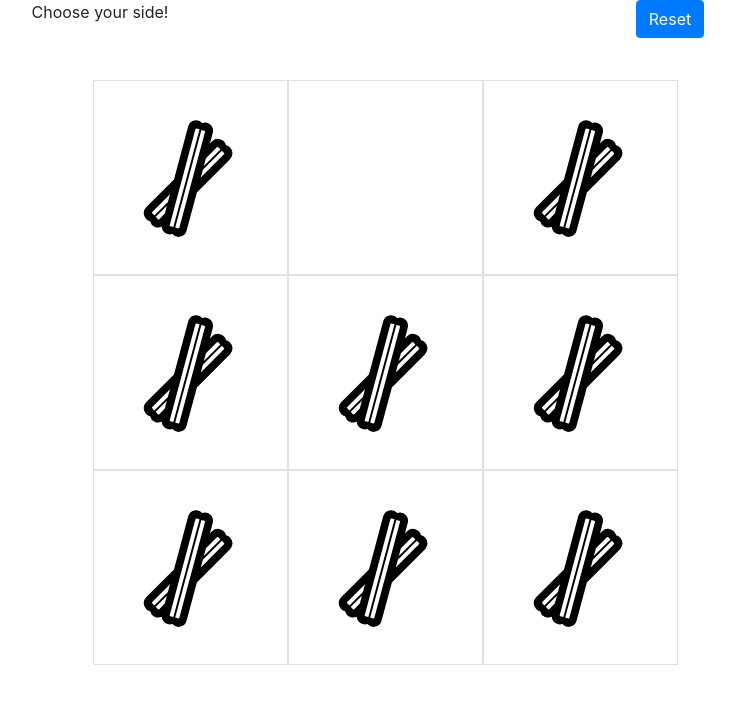
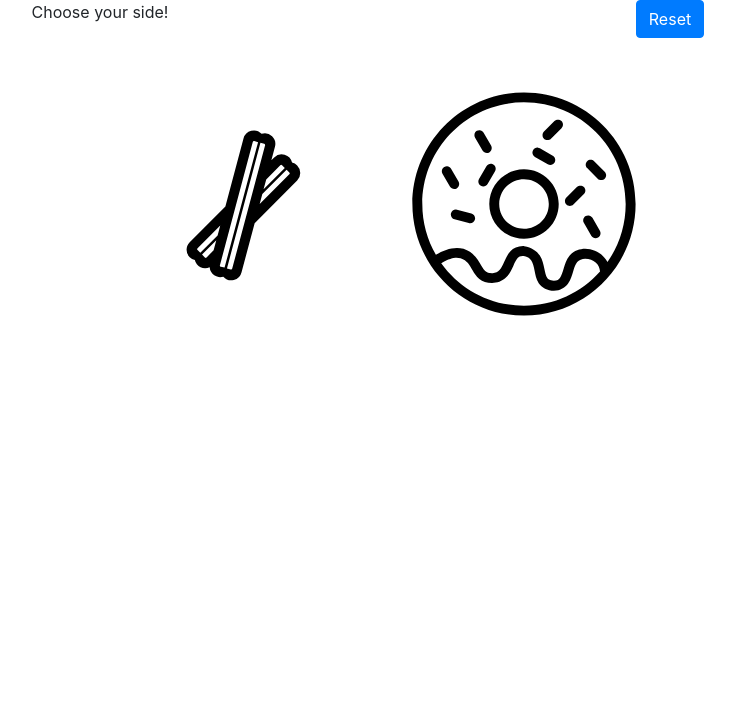
Before and after one commit to xytxxx/React-tic-tac-toe, a React (Create React App) app: page / in a window 1280 px wide. Shown: the top 704 px of the page, without its empty margins (255-990 px from the left). Built offline with nearby package versions, Linux system fonts and the light colour scheme.

Commit message:
game works

```diff
--- a/src/index.jsx
+++ b/src/index.jsx
@@ -3,6 +3,7 @@ import ReactDom from 'react-dom';
 import pic1 from './cinnamon_sticks.svg';
 import pic_1 from './donut.svg';
 import pic0 from './white.svg';
+import _ from 'lodash'
 
 var rowStyle ={
     height: '10vh',
@@ -22,16 +23,21 @@ function getId() {
 }
 
 class NavBar extends Component {
-    constructor(props) {
-        super(props);
-        this.state={message: props.message};
+    getMessage() {
+        if (this.props.data.playerSide === 0) {
+            return "Choose your side!"
+        } else if (this.props.data.currentTurn !== this.props.data.playerSide) {
+            return "AI's turn.";
+        } else {
+            return "Your turn."
+        }
     }
 
     render() {
         return (
             <div className="row" style={rowStyle} id="topBar" >
                 <div className="col-6">
-                    <span> { this.props.message }</span>
+                    <span> { this.getMessage() }</span>
                 </div>
                 <div className="col-6">
                     <button className="btn btn-primary" onClick={this.props.reset}> Reset </button>
@@ -40,7 +46,6 @@ class NavBar extends Component {
         );
     }
 }
-
 
 class Game extends Component {
     renderRow(r){
@@ -60,11 +65,20 @@ class Game extends Component {
             imgSrc= pic0;
         }
         return (
-            <div className = 'col-4 border' style={noPadding} key={getId()}>
+            <div className = 'col-4 border' style={noPadding} key={getId()} onClick={()=>{this.tryPlace(r, c)}}>
                 {imgSrc !== '' && <img className="image-fluid" src={imgSrc} alt="food"></img>}
             </div>
         )
     }
+    // try to place a piece
+    tryPlace(r, c){
+        if (this.props.data.board[r][c] !== 0) {
+            return;
+        } else {
+            this.props.placePiece(r, c);
+        }
+    }
+
     render() {
         var board = [];
         for (var r = 0; r < 3; r++) {
@@ -74,39 +88,83 @@ class Game extends Component {
     }
 }
 class ChooseSide extends Component {
+    constructor(props) {
+        super(props);
+        this.chooseNegOne= this.chooseNegOne.bind(this)
+        this.chooseOne= this.chooseOne.bind(this)
+    }
 
+    chooseOne(){
+        this.props.choose(1)
+    }
+    chooseNegOne(){
+        this.props.choose(-1)
+    }
+
+    render() {
+        return (
+            <div className="col-12 col-lg-6 col-md-8 col-sm-10 row" style={noPadding}>
+                <div className="col-6" onClick={this.chooseOne}>
+                    <img className="image-fluid" src={pic1} alt="food1"></img>
+                </div>
+                <div className="col-6" onClick={this.chooseNegOne}>
+                    <img className="image-fluid" src={pic_1} alt="food-1"></img>
+                </div>
+            </div>
+        )
+    }
 }
 
-
+//template for updating state
+var newGame = {
+    board: [[0,0,0],[0,0,0],[0,0,0]],  //1 = cinnamon sticks, -1 = donut
+    currentTurn: 1,
+    playerSide: 0,
+}
 class App extends Component {
     constructor(props) {
         super(props);
         this.state = {
-            message: "Choose your side!",
-            gameData: {
-                board: [[1,0,1],[1,1,1],[1,1,1]],  //1 = cinnamon sticks, -1 = donut
-                playerTurn: false,
-                playerSide: 0, //not started yet
-            }
+            board: [[0,0,0],[0,0,0],[0,0,0]],  //1 = cinnamon sticks, -1 = donut
+            currentTurn: 1,
+            playerSide: 0,
         };
         this.resetGame = this.resetGame.bind(this);
-    }
-    resetGame() {
-        this.setState({
-            gameData:{
-                board: [[0,0,0],[0,0,0],[0,0,0]],  //1 = cinnamon sticks, -1 = donut
-                playerTurn: false,
-                playerSide: 0,
-            }
-        })
+        this.playerChoose = this.playerChoose.bind(this);
+        this.placePiece = this.placePiece.bind(this);
     }
 
+    resetGame() {
+        this.setState(newGame)
+    }
+    playerChoose(i) {
+        let gameStart = _.cloneDeep(newGame);
+        gameStart.playerSide = i;
+        this.setState(gameStart);
+    }
+    placePiece(r,c){
+        let newTurn = -this.state.currentTurn;
+        let newBoard = this.state.board;
+        newBoard[r][c] = -newTurn;
+        this.setState(prevState=>({
+            ...prevState,
+            currentTurn: newTurn,
+            board: newBoard
+        }))
+    }
+
+    renderMain(){
+        if (this.state.playerSide===0) {
+            return (<ChooseSide choose={this.playerChoose}></ChooseSide>)
+        } else {
+            return (<Game data={this.state} placePiece={this.placePiece}></Game>)
+        }
+    }
     render () {
         return (
             <div className="container">
-                <NavBar message={this.state.message} reset={this.resetGame}></NavBar>
-
-                <Game data={this.state.gameData}></Game>
+                <NavBar data={this.state} reset={this.resetGame}></NavBar>
+                {this.renderMain()}
             </div>
         )
     }
```
